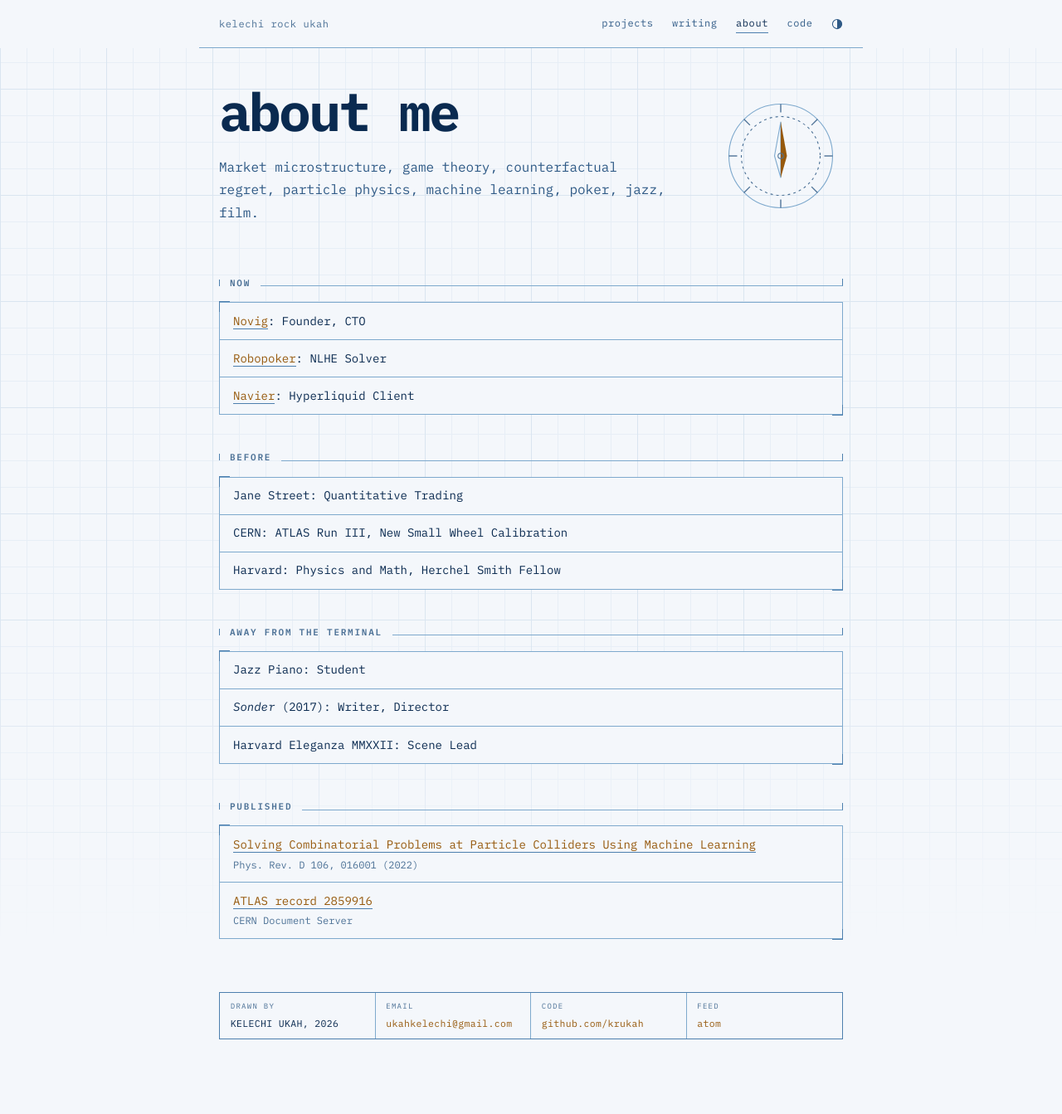
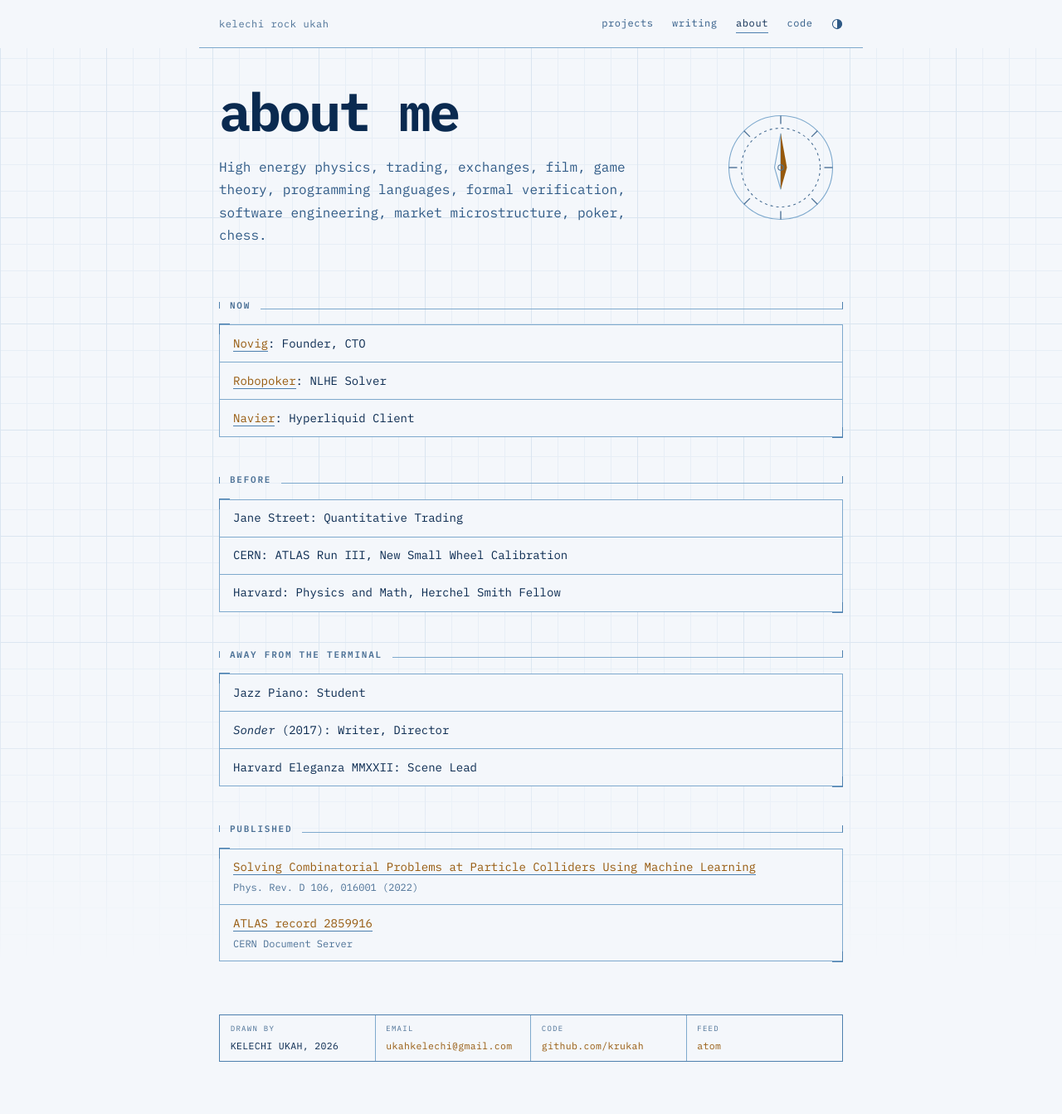
Before and after one commit to krukah/krukah.github.io, a Jekyll site: the page built from about.md, in a window 1280 px wide. Shown: the whole page at 83% size. Built offline with Jekyll 4.4.1, drawn with Linux system fonts in a browser that asks for light colours; before the commit the page ends 1316 px from its top, so only the background shows below that.

Commit message:
bust the stylesheet cache; use Kelechi's own list of interests
Pages serves main.css with max-age=600, long enough after a deploy to
render fresh markup against a stale stylesheet. The link now carries the
build time as a query string.

Co-Authored-By: Claude Opus 5 (1M context) <noreply@anthropic.com>
Claude-Session: https://claude.ai/code/session_01WKRWbRJxvuzNYtA3TgFuUg

```diff
--- a/_includes/head.html
+++ b/_includes/head.html
@@ -43,5 +43,5 @@
   <link rel="preconnect" href="https://fonts.googleapis.com">
   <link rel="preconnect" href="https://fonts.gstatic.com" crossorigin>
   <link rel="stylesheet" href="https://fonts.googleapis.com/css2?family=IBM+Plex+Mono:ital,wght@0,400;0,500;0,600;0,700;1,400&family=IBM+Plex+Serif:ital,wght@0,400;0,600;1,400&display=swap">
-  <link rel="stylesheet" href="{{ '/assets/css/main.css' | relative_url }}">
+  <link rel="stylesheet" href="{{ '/assets/css/main.css' | relative_url }}?v={{ site.time | date: '%Y%m%d%H%M%S' }}">
 </head>
--- a/about.md
+++ b/about.md
@@ -4,8 +4,9 @@ title: about me
 plate: compass
 register: true
 lead: >-
-  Market microstructure, game theory, counterfactual regret, particle
-  physics, machine learning, poker, jazz, film.
+  High energy physics, trading, exchanges, film, game theory, programming
+  languages, formal verification, software engineering, market
+  microstructure, poker, chess.
 description: >-
   Kelechi Rock Ukah — founder and CTO at Novig, writing about markets,
   software, physics, game theory, and film.
```
